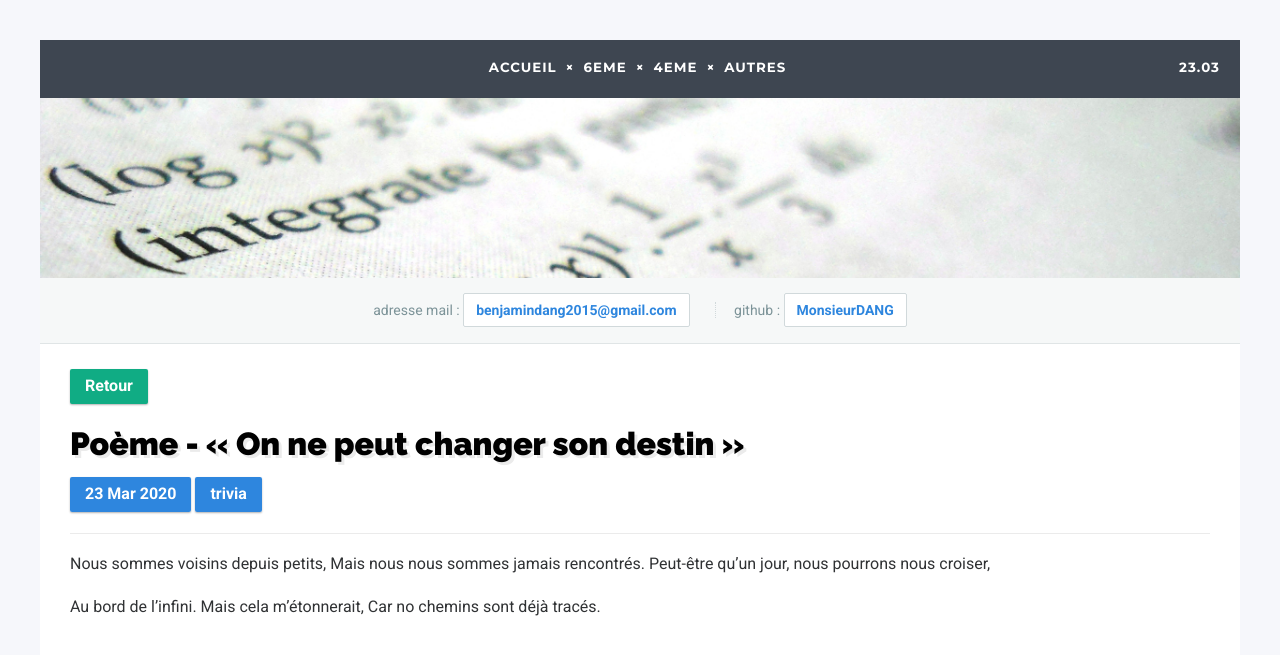
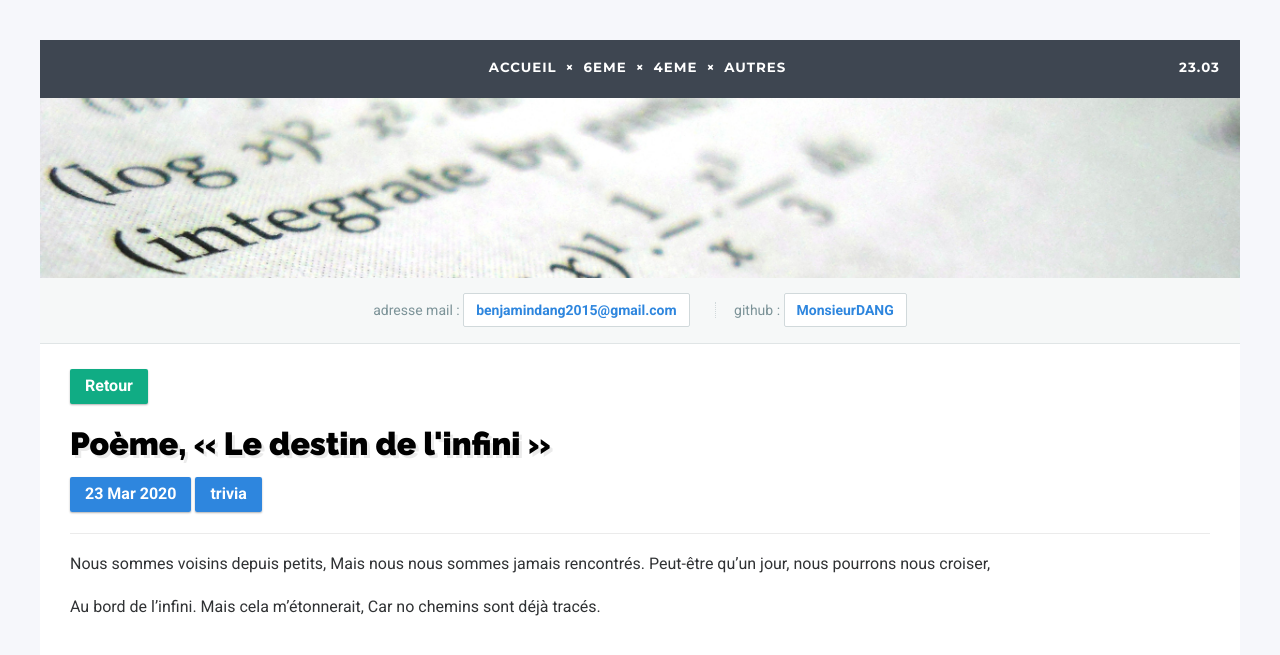
Before and after one commit to DangSinslay/DangSinslay.github.io, a Jekyll site: the page built from _posts/trivia/2020-03-23-poeme1.md, in a window 1280 px wide. Shown: the top 655 px of the page. Built offline with Jekyll 4.4.1, drawn with Linux system fonts in a browser that asks for light colours.

Commit message:
Update 2020-03-23-poeme1.md

```diff
--- a/_posts/trivia/2020-03-23-poeme1.md
+++ b/_posts/trivia/2020-03-23-poeme1.md
@@ -1,6 +1,6 @@
 ---
 layout: post
-title: "Poème - « On ne peut changer son destin »"
+title: "Poème, « Le destin de l'infini »"
 date: 2020-03-23
 category: trivia
 blog: blog
```
